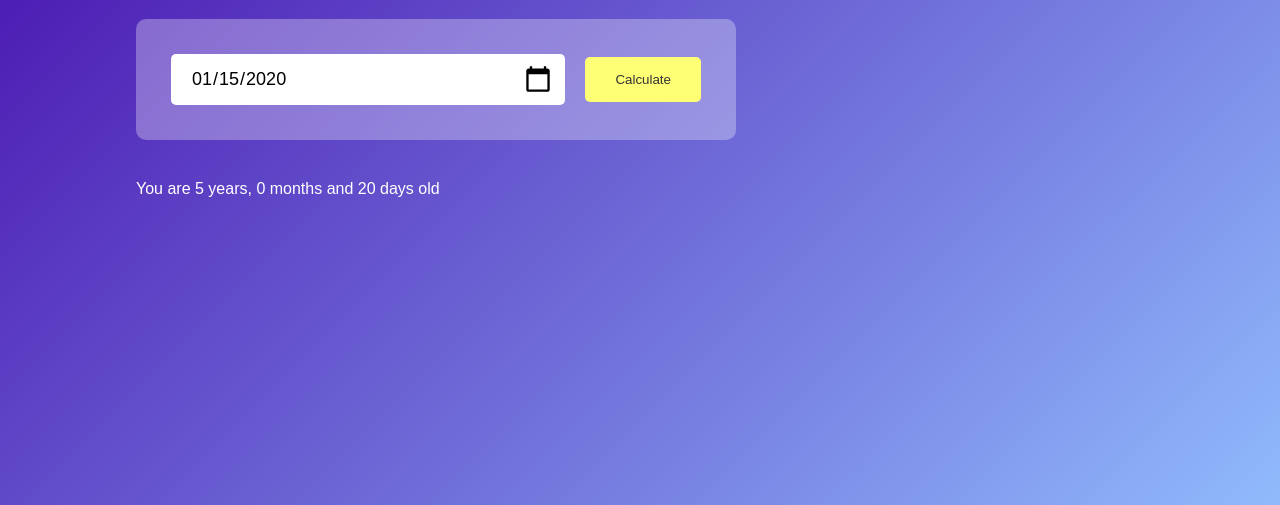
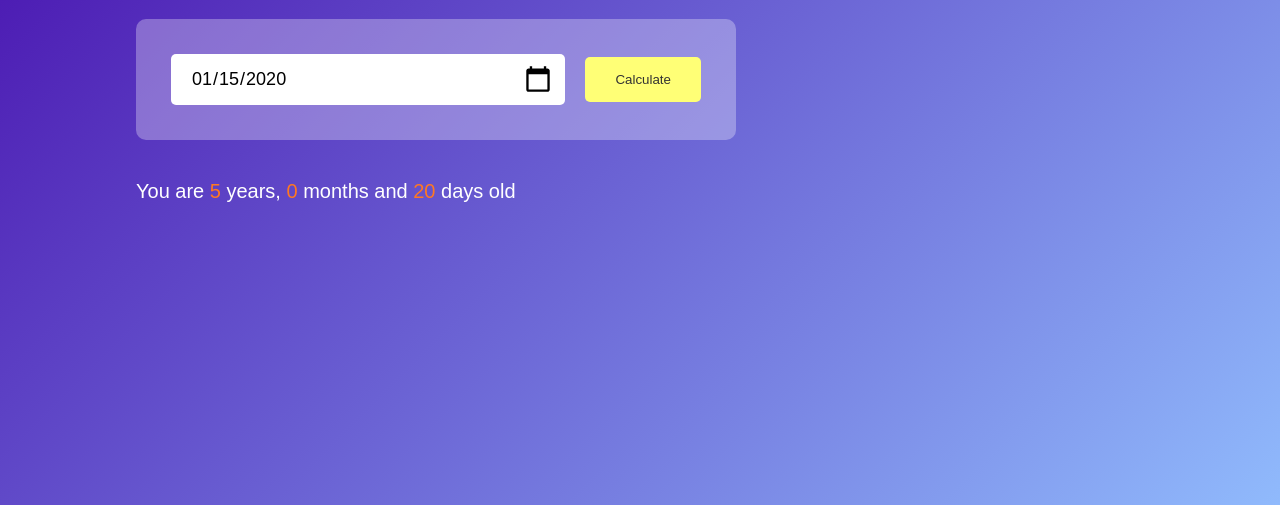
Before and after one commit to MenukaSankalpa/Project-28, a plain HTML site: page index.html in a window 1280 px wide. Both pictures are taken after typing "2020-01-15" into the empty fields and a click on the button "Calculate". Shown: the part 295-800 px from the top of the page. Drawn offline with Linux system fonts and the light colour scheme.

Commit message:
color updated

```diff
--- a/script.js
+++ b/script.js
@@ -39,7 +39,7 @@ function calculateAge(){
         m3 = 11;
         y3--;
     }
-    result.innerHTML = `You are ${y3} years, ${m3} months and ${d3} days old`;
+    result.innerHTML = `You are <span>${y3}</span> years, <span>${m3}</span> months and <span>${d3}</span> days old`;
 
 
 };
--- a/style.css
+++ b/style.css
@@ -63,3 +63,9 @@
     background-size: 30px;
     cursor: pointer;
 }
+#result{
+    font-size: 20px;
+}
+#result span{
+    color: #ff7821;
+}
```
